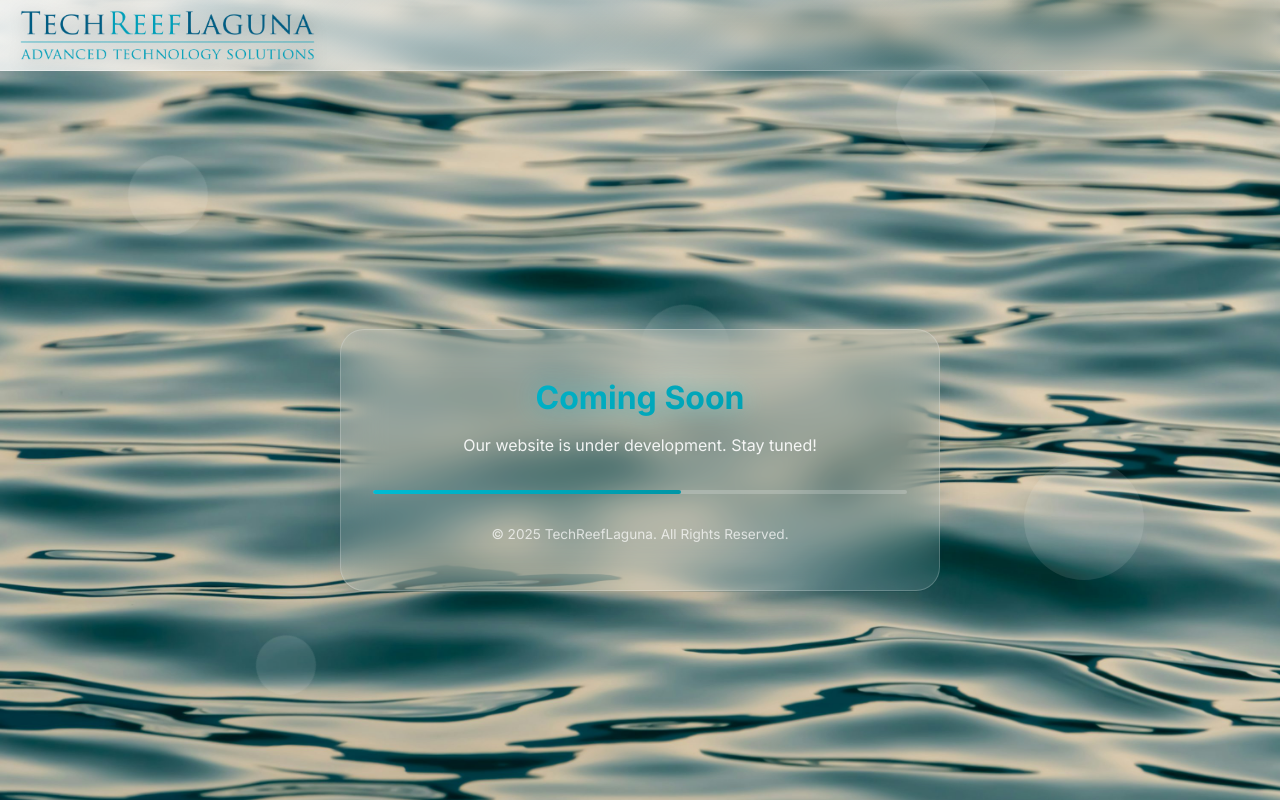
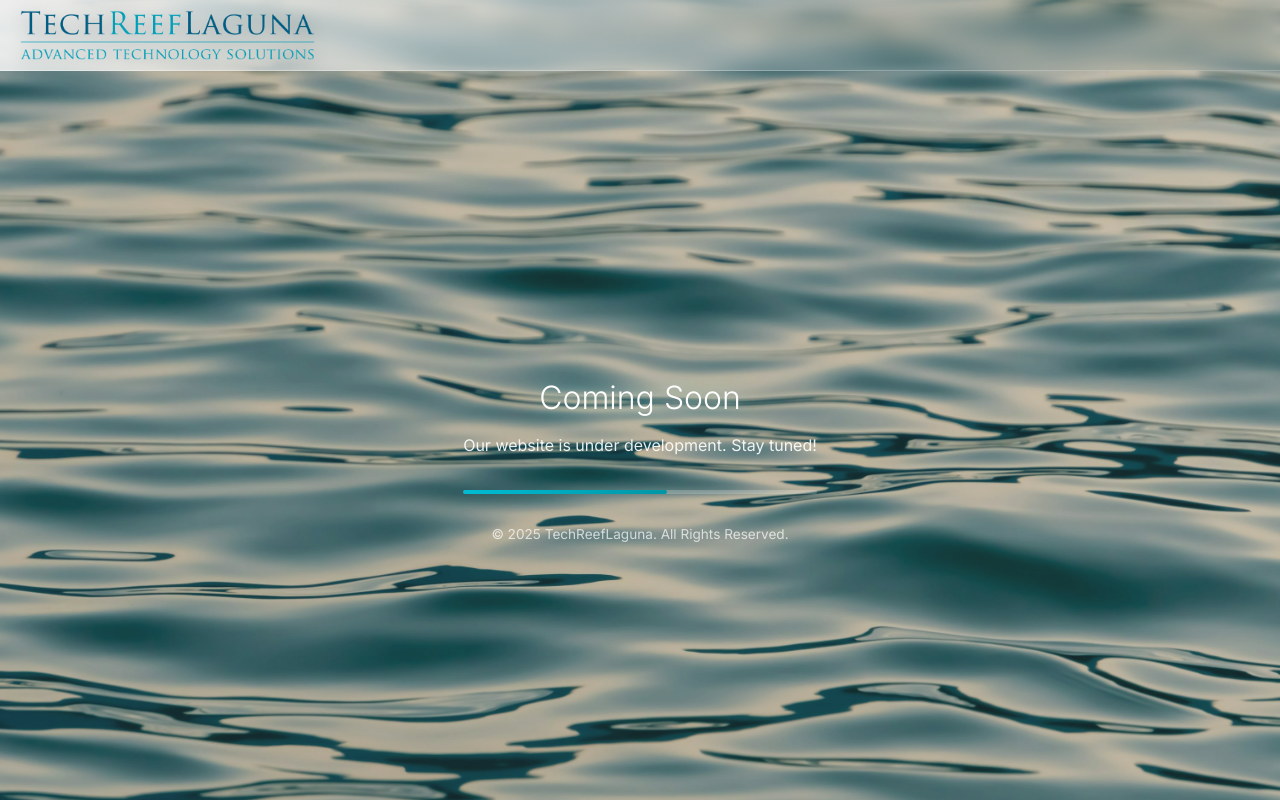
Before and after one commit to hassan-raza-krg/techreeflaguna, a plain HTML site: page index.html in a window 1280 px wide. Drawn offline with Linux system fonts and the light colour scheme.

Commit message:
Update index.html

```diff
--- a/index.html
+++ b/index.html
@@ -61,6 +61,7 @@
       justify-content: center;
       position: relative;
       z-index: 2;
+      background-color: #5b6b6c36;
     }
 
     .header {
@@ -99,18 +100,6 @@
       margin-top: 120px; /* Account for fixed header */
     }
 
-    .coming-soon-card {
-      background: rgba(255, 255, 255, 0.1);
-      backdrop-filter: blur(20px);
-      border: 1px solid rgba(255, 255, 255, 0.2);
-      border-radius: 24px;
-      padding: 3rem 2rem;
-      max-width: 600px;
-      width: 100%;
-      box-shadow: 0 20px 40px rgba(0, 0, 0, 0.1);
-      animation: slideUp 1s ease-out;
-    }
-
     @keyframes slideUp {
       from {
         opacity: 0;
@@ -124,9 +113,9 @@
 
     h1 {
       font-size: clamp(1.5rem, 4vw, 2.0rem);
-      font-weight: 700;
+      font-weight: 300;
       margin-bottom: 1rem;
-      background: linear-gradient(135deg, #00bcd4, #0096A6);
+      background: linear-gradient(135deg, #fff, #fff);
       -webkit-background-clip: text;
       -webkit-text-fill-color: transparent;
       background-clip: text;
@@ -222,13 +211,6 @@
   </style>
 </head>
 <body>
-  <div class="bg-animation">
-    <div class="particle"></div>
-    <div class="particle"></div>
-    <div class="particle"></div>
-    <div class="particle"></div>
-    <div class="particle"></div>
-  </div>
 
   <div class="container">
     <header class="header">
```
